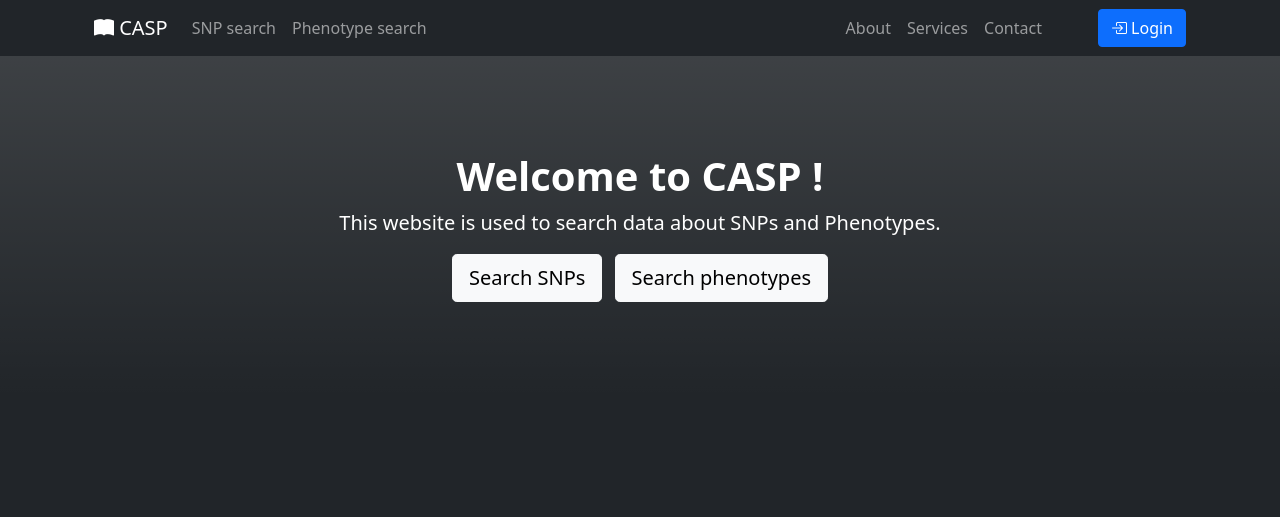
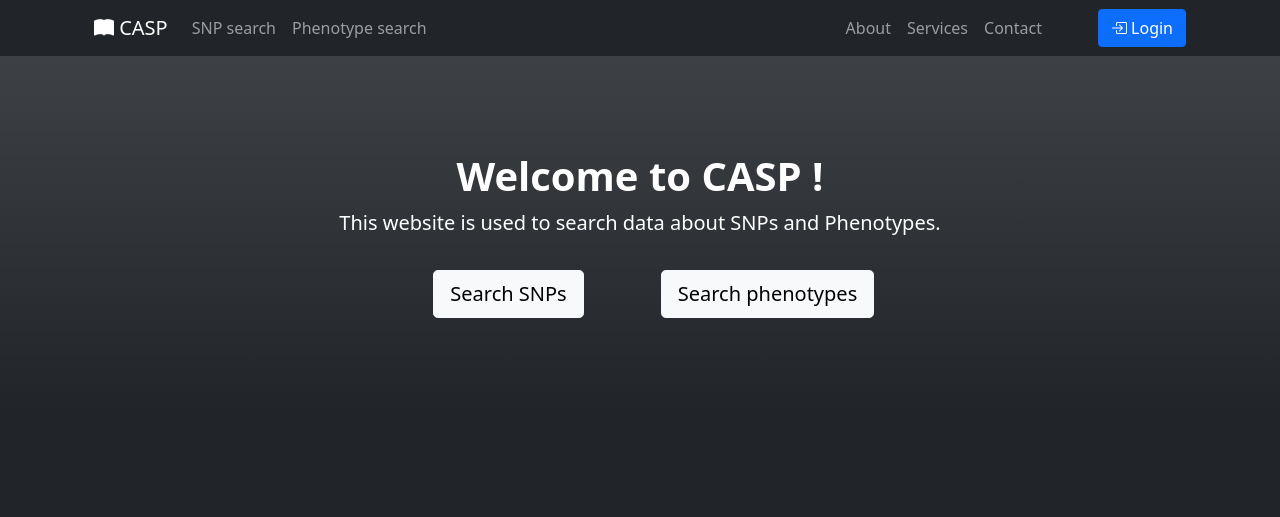
Before and after one commit to Ouertani95/SNP_Project, a Django app: page / in a window 1280 px wide. Shown: the top 517 px of the page. Run offline with Django 4.2, Linux system fonts and the light colour scheme; some libraries are stand-ins or nearby versions.

Commit message:
added shadows and rounded corners + centered home page buttons inside container cols

```diff
--- a/SNP_App/templates/home.html
+++ b/SNP_App/templates/home.html
@@ -4,11 +4,19 @@
 
     <!-- Header-->
     <header class="bg-dark bg-gradient text-white">
-        <div class="container px-4 text-center">
-            <h1 class="fw-bolder">Welcome to CASP !</h1>
-            <p class="lead">This website is used to search data about SNPs and Phenotypes.</p>
-            <a class="btn btn-lg btn-light me-2" href="{% url 'snp_search' %}">Search SNPs</a>
-            <a class="btn btn-lg btn-light" href="{% url 'phenotype_search' %}">Search phenotypes</a>
+        <div class="container px-5 text-center">
+            <div class="row">
+                <h1 class="fw-bolder">Welcome to CASP !</h1>
+                <p class="lead">This website is used to search data about SNPs and Phenotypes.</p>
+            </div>
+            <div class="row justify-content-center pt-3">
+                <div class="col-3 pe-0">
+                    <a class="btn btn-lg btn-light me-2" href="{% url 'snp_search' %}">Search SNPs</a>
+                </div>
+                <div class="col-3 ps-0">
+                    <a class="btn btn-lg btn-light" href="{% url 'phenotype_search' %}">Search phenotypes</a>
+                </div>
+            </div>
         </div>
     </header>
 
--- a/SNP_App/templates/phenotype_details.html
+++ b/SNP_App/templates/phenotype_details.html
@@ -35,7 +35,7 @@
 {% endblock info %}
 
 {% block table %}
-    <table id="phenotype_details_table" class="table table-striped table-bordered">
+    <table id="phenotype_details_table" class="table table-striped table-bordered shadow-lg rounded">
         <thead class="table-dark text-center">
         <th> Related variant <i class="bi bi-info-circle text-info"
                                 data-bs-toggle="tooltip" data-bs-placement="top"
--- a/SNP_App/templates/snp_details.html
+++ b/SNP_App/templates/snp_details.html
@@ -42,7 +42,7 @@
 {% endblock info %}
 
 {% block table %}
-    <table id="snp_details_table" class="table table-striped table-bordered">
+    <table id="snp_details_table" class="table table-striped table-bordered shadow-lg rounded">
         <thead class="table-dark">
         <th> Related phenotype <i class="bi bi-info-circle text-info"
                                   data-bs-toggle="tooltip" data-bs-placement="top"
```
Also changed, not shown: SNP_App/templates/phenotype.html (+9 -5 lines), SNP_App/templates/snp.html (+22 -14 lines).
